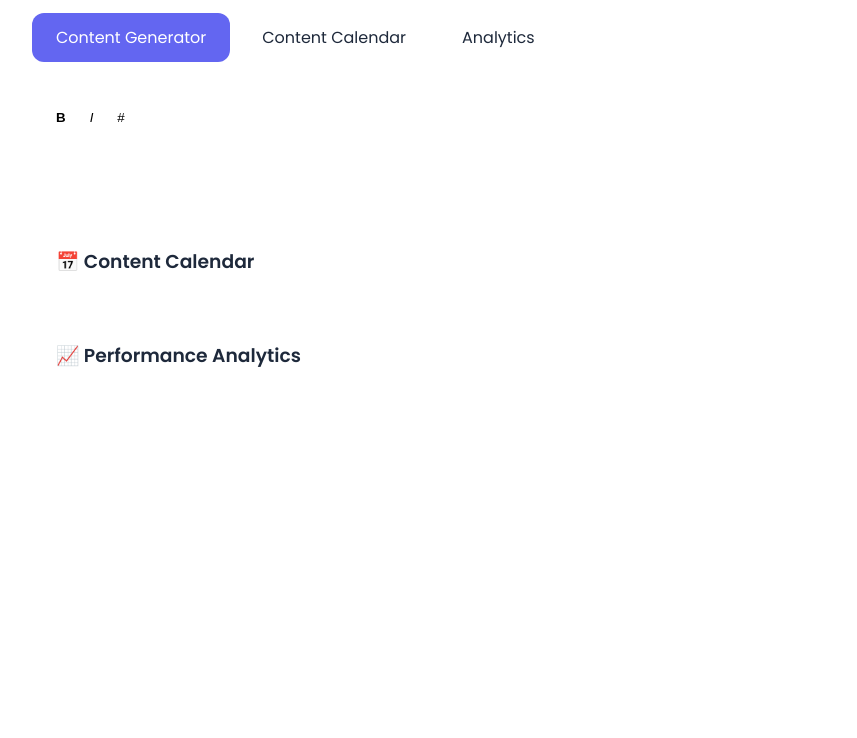
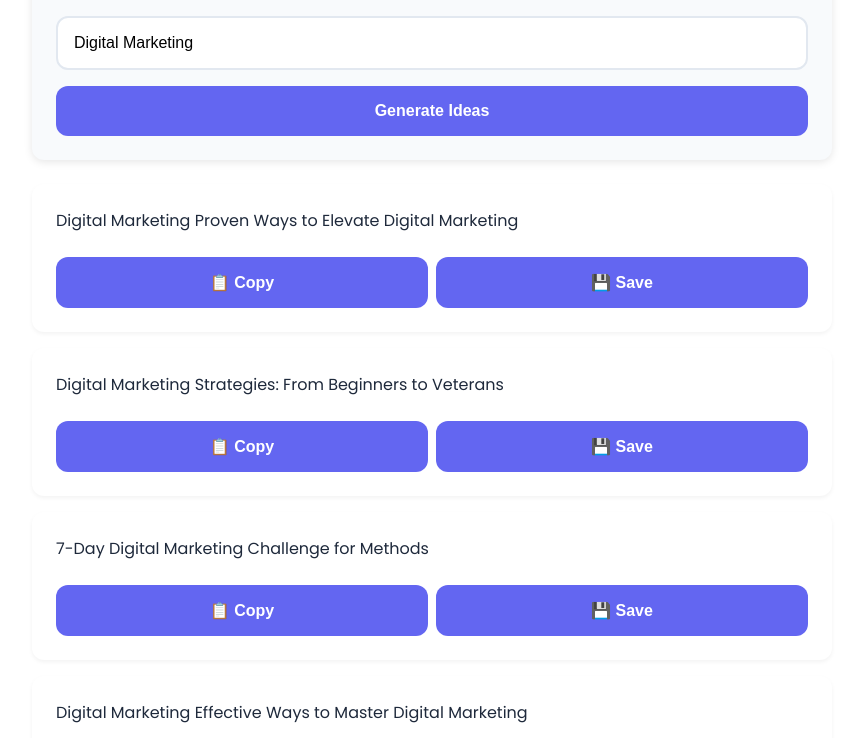
Before and after one commit to Hamza153120/Social--Post---Generator, a plain HTML site: page index.html in a window 1280 px wide. Shown: the part 96-834 px from the top of the page, without its empty margins (208-1065 px from the left). Before the commit the page ends 800 px from the top, so only its background shows below. Drawn offline with nearby package versions, Linux system fonts and the light colour scheme.

Commit message:
Update index.html

```diff
--- a/index.html
+++ b/index.html
@@ -3,38 +3,28 @@
 <head>
     <meta charset="UTF-8">
     <meta name="viewport" content="width=device-width, initial-scale=1.0, maximum-scale=1.0, user-scalable=no">
-    <title>Pro Social Media Studio</title>
+    <title>Unlimited Post Ideas Generator</title>
     <link href="https://fonts.googleapis.com/css2?family=Poppins:wght@400;600&display=swap" rel="stylesheet">
-    <script src="https://cdn.jsdelivr.net/npm/chart.js"></script>
     <style>
-        /* ===== Enhanced Mobile Styles ===== */
-        :root {
-            --primary: #6366f1;
-            --secondary: #4f46e5;
-            --background: #ffffff;
-            --text: #1e293b;
-            --radius: 12px;
-            --shadow: 0 2px 8px rgba(0,0,0,0.1);
-        }
-
-        .dark-mode {
-            --background: #0f172a;
-            --text: #f8fafc;
-            --surface: #1e293b;
-        }
-
         * {
             box-sizing: border-box;
             margin: 0;
             padding: 0;
         }
 
+        :root {
+            --primary: #6366f1;
+            --text: #1e293b;
+            --background: #ffffff;
+            --radius: 12px;
+        }
+
         body {
             font-family: 'Poppins', sans-serif;
             background: var(--background);
             color: var(--text);
-            line-height: 1.6;
             padding: 1rem;
+            min-height: 100vh;
         }
 
         .container {
@@ -42,175 +32,145 @@
             margin: 0 auto;
         }
 
-        /* ===== New Feature: Dashboard Tabs ===== */
-        .dashboard-tabs {
-            display: flex;
-            gap: 0.5rem;
-            margin: 1rem 0;
-            overflow-x: auto;
-            padding-bottom: 0.5rem;
+        .generator-form {
+            background: #f8fafc;
+            padding: 1.5rem;
+            border-radius: var(--radius);
+            margin-bottom: 1.5rem;
+            position: sticky;
+            top: 1rem;
+            z-index: 2;
+            box-shadow: 0 2px 8px rgba(0,0,0,0.1);
         }
 
-        .tab {
-            padding: 0.75rem 1.5rem;
+        input, button {
+            width: 100%;
+            padding: 1rem;
+            border: 2px solid #e2e8f0;
             border-radius: var(--radius);
-            background: var(--surface);
-            cursor: pointer;
-            white-space: nowrap;
+            font-size: 1rem;
+            margin-top: 0.5rem;
         }
 
-        .tab.active {
+        button {
             background: var(--primary);
             color: white;
+            border: none;
+            font-weight: 600;
+            cursor: pointer;
+            transition: filter 0.2s;
         }
 
-        /* ===== New Feature: Analytics Chart ===== */
-        .analytics-card {
+        .post-output {
+            margin-top: 1rem;
+        }
+
+        .post-card {
+            background: white;
             padding: 1.5rem;
-            background: var(--surface);
             border-radius: var(--radius);
             margin: 1rem 0;
+            box-shadow: 0 2px 4px rgba(0,0,0,0.05);
         }
 
-        /* ===== Enhanced Post Editor ===== */
-        .post-editor {
-            border: 2px solid var(--surface);
-            border-radius: var(--radius);
-            padding: 1rem;
-            margin: 1rem 0;
+        .load-more {
+            text-align: center;
+            margin: 2rem 0;
         }
-
-        .editor-toolbar {
-            display: flex;
-            gap: 0.5rem;
-            margin-bottom: 1rem;
-        }
-
-        .editor-toolbar button {
-            padding: 0.5rem;
-            background: var(--surface);
-            border: none;
-            border-radius: 6px;
-            cursor: pointer;
-        }
-
-        /* Previous styles remain with enhancements */
     </style>
 </head>
 <body>
     <div class="container">
-        <!-- Header Section -->
-        <header class="header">
-            <h1>🚀 Social Media Pro Studio</h1>
-            <button onclick="toggleDarkMode()">🌙 Toggle Dark Mode</button>
-        </header>
+        <h1 style="margin-bottom: 1rem;">✨ Unlimited Post Ideas</h1>
 
-        <!-- Dashboard Tabs -->
-        <div class="dashboard-tabs">
-            <div class="tab active" onclick="showTab('generator')">Content Generator</div>
-            <div class="tab" onclick="showTab('calendar')">Content Calendar</div>
-            <div class="tab" onclick="showTab('analytics')">Analytics</div>
+        <div class="generator-form">
+            <input type="text" id="niche" placeholder="Enter your niche (e.g., Vegan Cooking)" value="Digital Marketing">
+            <button onclick="generateNewIdeas()" style="margin-top: 1rem;">Generate Ideas</button>
         </div>
 
-        <!-- Content Generator Tab -->
-        <div id="generator" class="tab-content">
-            <!-- Previous generator content -->
-            <div class="post-editor">
-                <div class="editor-toolbar">
-                    <button onclick="formatText('bold')"><strong>B</strong></button>
-                    <button onclick="formatText('italic')"><em>I</em></button>
-                    <button onclick="insertHashtag()">#</button>
-                </div>
-                <div id="editablePost" class="post-card" contenteditable="true"></div>
-            </div>
-        </div>
-
-        <!-- Content Calendar Tab -->
-        <div id="calendar" class="tab-content hidden">
-            <div class="analytics-card">
-                <h3>📅 Content Calendar</h3>
-                <div id="calendarGrid" class="calendar-grid"></div>
-            </div>
-        </div>
-
-        <!-- Analytics Tab -->
-        <div id="analytics" class="tab-content hidden">
-            <div class="analytics-card">
-                <h3>📈 Performance Analytics</h3>
-                <canvas id="performanceChart"></canvas>
-            </div>
+        <div class="post-output" id="output"></div>
+        <div class="load-more">
+            <button onclick="generateNewIdeas()">Load More Ideas</button>
         </div>
     </div>
 
     <script>
-        // ===== New Feature: Advanced Analytics =====
-        let performanceChart;
+        // ===== Advanced Idea Generation Engine =====
+        const ideaBank = {
+            frameworks: [
+                "{action} {niche} {target} with {method}",
+                "{number} {adjective} Ways to {action} {niche}",
+                "{niche} {target}: From {beginner} to {expert}",
+                "The Ultimate Guide to {niche} {specialization}",
+                "{niche} vs {competitor}: {comparison} Showdown",
+                "{timeframe} {niche} Challenge for {target}",
+                "How {industry} Leaders {action} {niche}"
+            ],
 
-        function initChart() {
-            const ctx = document.getElementById('performanceChart').getContext('2d');
-            performanceChart = new Chart(ctx, {
-                type: 'bar',
-                data: {
-                    labels: ['Reach', 'Engagement', 'Clicks', 'Conversions'],
-                    datasets: [{
-                        label: 'Performance Metrics',
-                        data: [5000, 35, 120, 18],
-                        backgroundColor: '#6366f155'
-                    }]
-                }
-            });
+            modifiers: {
+                action: ["Master", "Transform", "Optimize", "Revolutionize", "Elevate"],
+                adjective: ["Creative", "Proven", "Unusual", "Effective", "Innovative"],
+                target: ["Strategies", "Techniques", "Systems", "Methods", "Approaches"],
+                method: ["AI", "Community Building", "Data Analysis", "Storytelling", "Automation"],
+                beginner: ["Newbies", "Startups", "Beginners", "First-Timers"],
+                expert: ["Experts", "Agencies", "Professionals", "Veterans"],
+                timeframe: ["7-Day", "30-Day", "90-Day", "1-Year"],
+                comparison: ["Complete", "Detailed", "Comprehensive", "In-Depth"],
+                specialization: ["in 2024", "for Startups", "Using AI", "on a Budget"],
+                competitor: ["Traditional Methods", "Industry Standards", "Common Practices"]
+            },
+
+            generatedIdeas: new Set(),
+
+            generateUniqueIdea(niche) {
+                let idea;
+                do {
+                    const template = this.frameworks[Math.floor(Math.random() * this.frameworks.length)];
+                    idea = template.replace(/{(\w+)}/g, (_, key) => {
+                        const options = this.modifiers[key];
+                        return options ? options[Math.floor(Math.random() * options.length)] : niche;
+                    });
+                } while(this.generatedIdeas.has(idea));
+
+                this.generatedIdeas.add(idea);
+                return idea;
+            }
+        };
+
+        function generateNewIdeas() {
+            const niche = document.getElementById('niche').value || "Your Niche";
+            const output = document.getElementById('output');
+
+            // Generate 5 new unique ideas
+            for(let i = 0; i < 5; i++) {
+                const idea = ideaBank.generateUniqueIdea(niche);
+                const card = document.createElement('div');
+                card.className = 'post-card';
+                card.innerHTML = `
+                    <p>${idea}</p>
+                    <div style="margin-top: 1rem; display: flex; gap: 0.5rem;">
+                        <button onclick="copyToClipboard('${idea}')">📋 Copy</button>
+                        <button onclick="saveIdea('${idea}')">💾 Save</button>
+                    </div>
+                `;
+                output.appendChild(card);
+            }
         }
 
-        // ===== New Feature: Content Calendar =====
-        function generateCalendar() {
-            const calendar = document.getElementById('calendarGrid');
-            const days = Array.from({length: 7}, (_, i) => {
-                const date = new Date();
-                date.setDate(date.getDate() + i);
-                return date;
-            });
-
-            calendar.innerHTML = days.map(date => `
-                <div class="calendar-day">
-                    <h4>${date.toLocaleDateString()}</h4>
-                    <div class="scheduled-posts"></div>
-                </div>
-            `).join('');
+        function copyToClipboard(text) {
+            navigator.clipboard.writeText(text);
+            alert('Copied to clipboard!');
         }
 
-        // ===== New Feature: Rich Text Editor =====
-        function formatText(style) {
-            document.execCommand(style);
+        function saveIdea(idea) {
+            const saved = JSON.parse(localStorage.getItem('savedIdeas') || '[]');
+            saved.push(idea);
+            localStorage.setItem('savedIdeas', JSON.stringify(saved));
+            alert('Idea saved!');
         }
 
-        function insertHashtag() {
-            const hashtags = ['Trending', 'Viral', 'Tips', 'Success'];
-            const hashtag = `#${hashtags[Math.floor(Math.random() * hashtags.length)]}`;
-            document.execCommand('insertText', false, hashtag);
-        }
-
-        // ===== Enhanced Dark Mode =====
-        function toggleDarkMode() {
-            document.body.classList.toggle('dark-mode');
-            localStorage.setItem('darkMode', document.body.classList.contains('dark-mode'));
-            if(performanceChart) performanceChart.update();
-        }
-
-        // ===== Tab System =====
-        function showTab(tabId) {
-            document.querySelectorAll('.tab-content').forEach(el => el.classList.add('hidden'));
-            document.querySelectorAll('.tab').forEach(el => el.classList.remove('active'));
-            document.getElementById(tabId).classList.remove('hidden');
-            event.target.classList.add('active');
-
-            if(tabId === 'analytics' && !performanceChart) initChart();
-            if(tabId === 'calendar') generateCalendar();
-        }
-
-        // Initialize
-        if(localStorage.getItem('darkMode') === 'true') document.body.classList.add('dark-mode');
-        generateContent();
-        generateCalendar();
+        // Initial generation
+        generateNewIdeas();
     </script>
 </body>
 </html>
```
